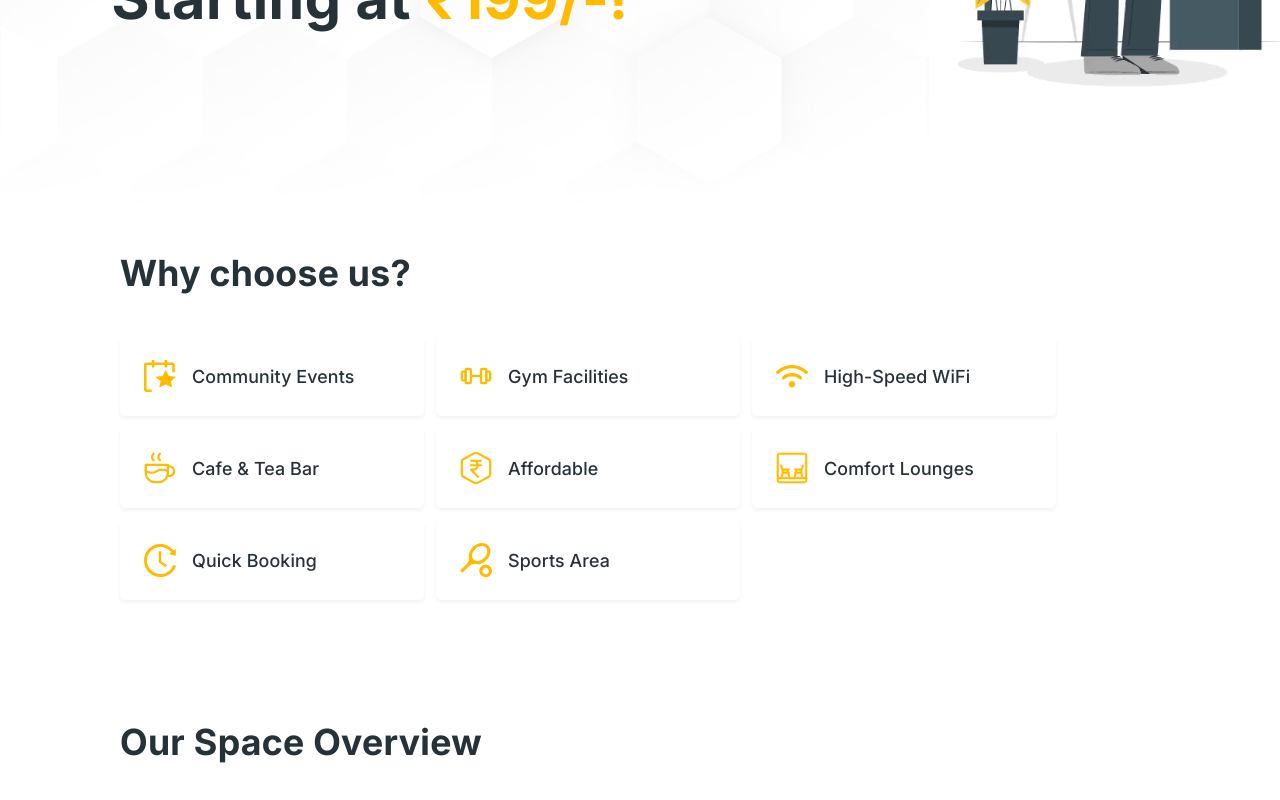
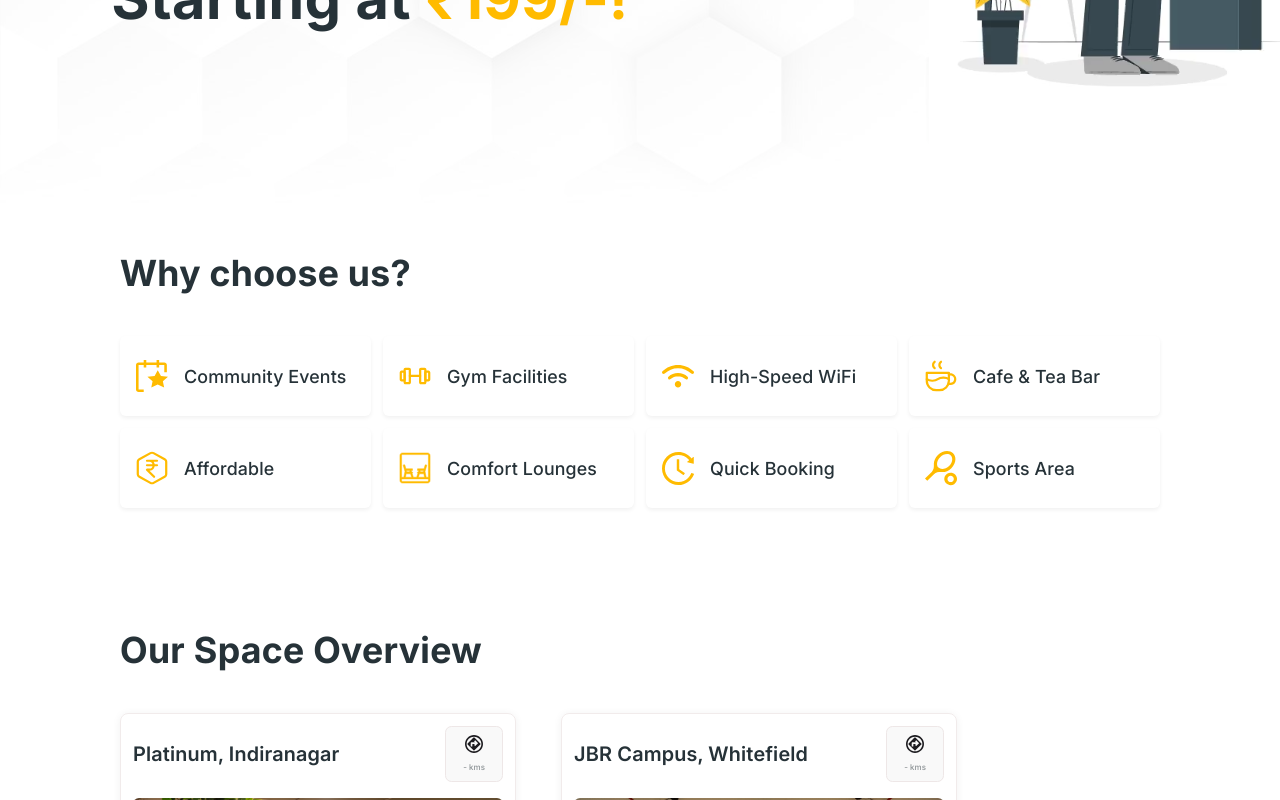
Before and after one commit to mohamedaasif/workspace-booking-app, a React (Vite) app: page / in a window 1280 px wide. Shown: the part 483-1283 px from the top of the page. Built offline with nearby package versions, Linux system fonts and the light colour scheme; no server answers.

Commit message:
added grid style

```diff
--- a/src/component/ChooseUs/ChooseUs.tsx
+++ b/src/component/ChooseUs/ChooseUs.tsx
@@ -24,9 +24,14 @@ const ChooseUs = () => {
       </Typography>
       <Box
         sx={{
-          display: "flex",
-          flexWrap: "wrap",
+          display: "grid",
           gap: "12px",
+          gridTemplateColumns: {
+            xs: "repeat(2, 1fr)",
+            sm: "repeat(2, 1fr)",
+            md: "repeat(3, 1fr)",
+            lg: "repeat(4, 1fr)",
+          },
         }}
       >
         {amenities?.map((item: any) => (
@@ -36,13 +41,13 @@ const ChooseUs = () => {
               display: "flex",
               gap: "16px",
               alignItems: "center",
-              paddingLeft: { sm: "24px" },
-              justifyContent: { xs: "center", sm: "left" },
+              padding: "16px",
+              justifyContent: { xs: "center", sm: "flex-start" },
               flexDirection: { xs: "column", sm: "row" },
-              width: { xs: "150px", sm: "280px" },
-              height: "80px",
               boxShadow: "var(--box_shadow_mid)",
               borderRadius: "6px",
+              minHeight: "80px",
+              boxSizing: "border-box",
             }}
           >
             <Box component="img" src={item.img} alt={item.name} width="32px" />
@@ -50,6 +55,7 @@ const ChooseUs = () => {
               sx={{
                 fontFamily: "var(--ff-medium)",
                 fontSize: { xs: "14px", sm: "18px" },
+                textAlign: { xs: "center", sm: "left" },
               }}
             >
               {item.name}
```
